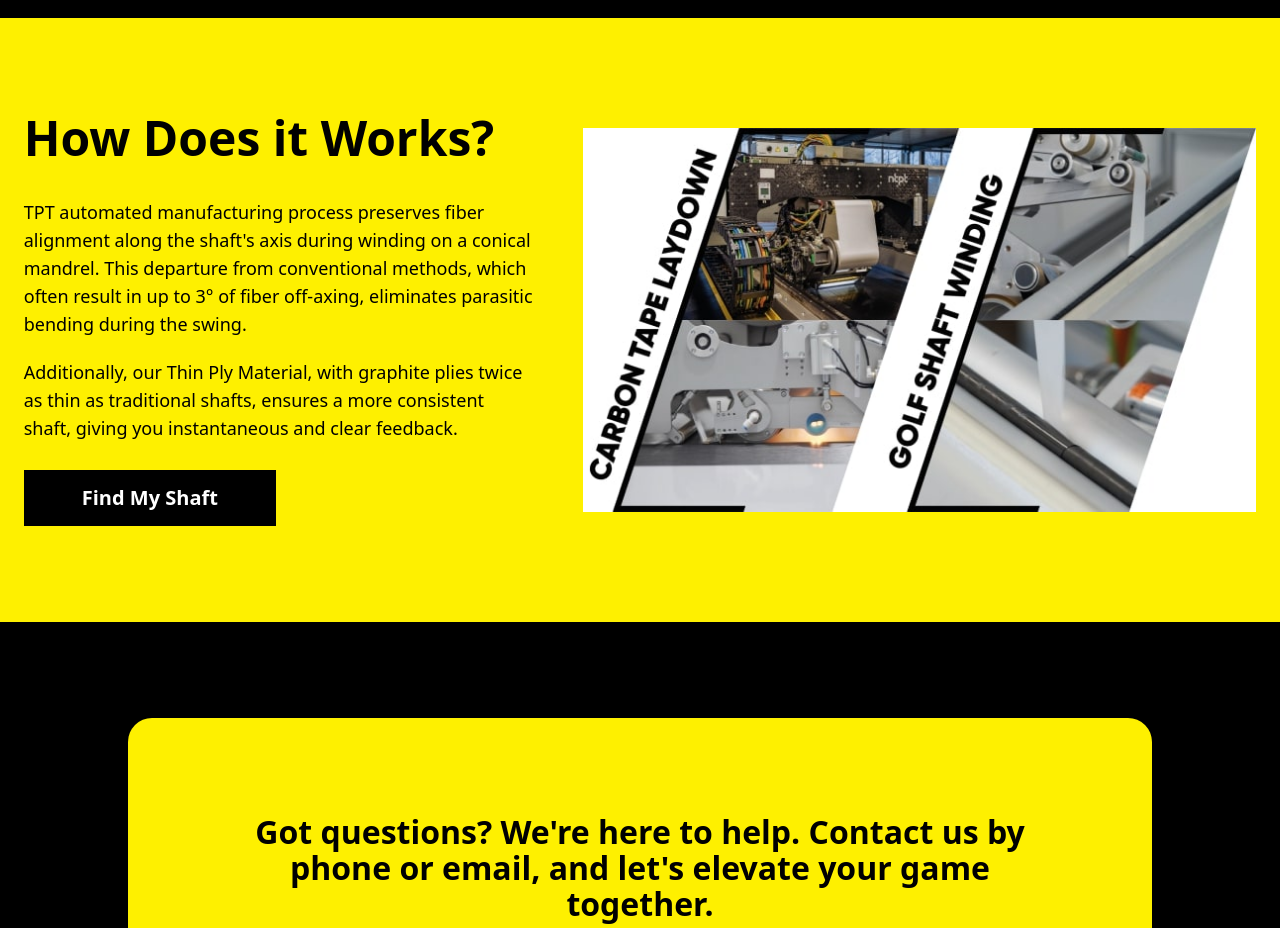
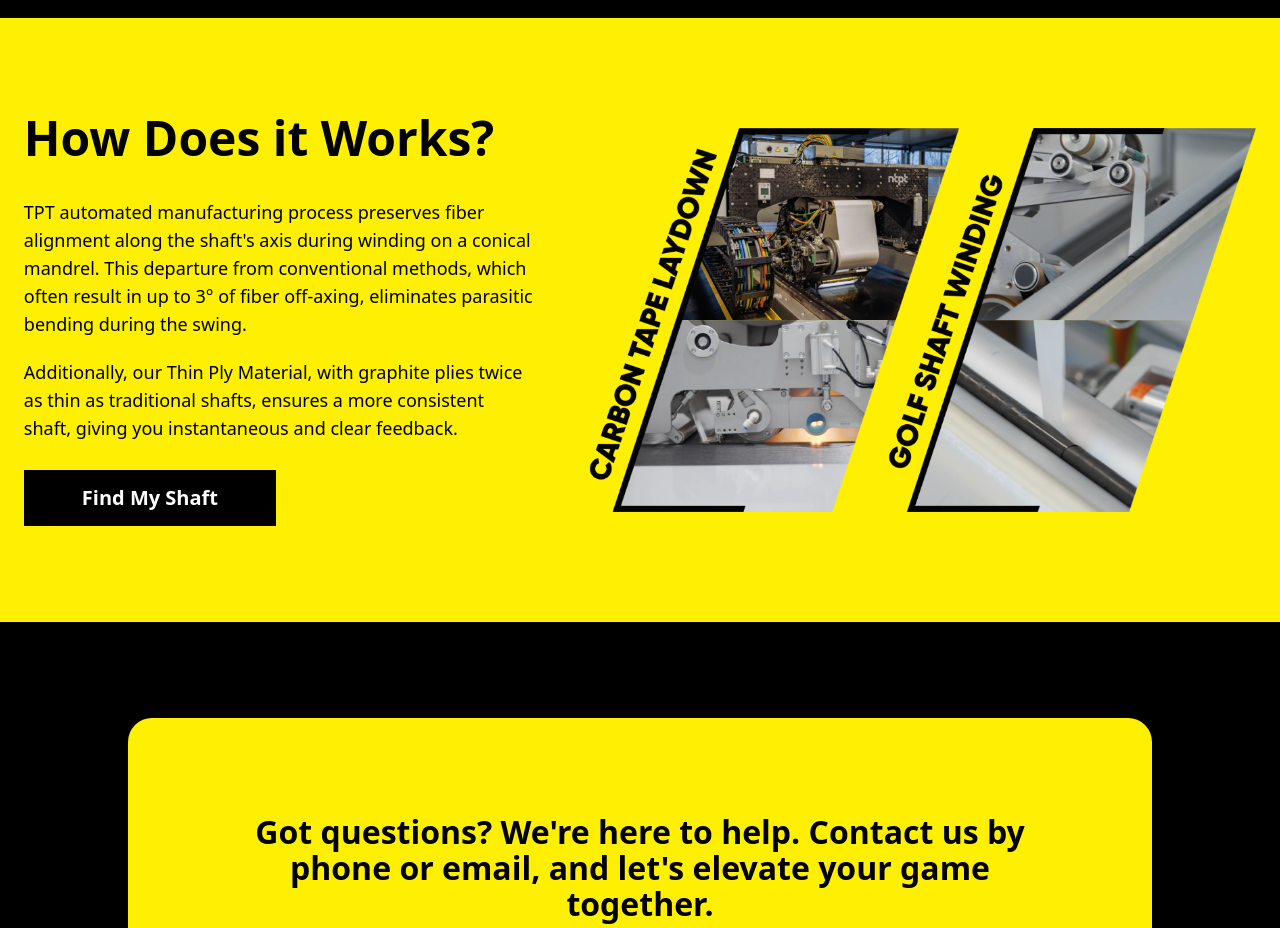
Before and after one commit to imtiaz487/TPTfigma, a website: page index.html in a window 1280 px wide. Shown: the part 3060-3988 px from the top of the page. Drawn offline with nearby package versions, Linux system fonts and the light colour scheme.

Commit message:
golf image

```diff
--- a/index.html
+++ b/index.html
@@ -129,7 +129,7 @@
                 hover:bg-transparent hover:border-black border-2 border-transparent hover:text-black">Find My Shaft</button>
             </div>
             <div>
-                <img class="max-w-auto sm:max-w-xl md:max-w-3xl max-h-96" src="montage-TPT-Golf_V2-2048x1170 1 (1).jpg" alt="youtube short">
+                <img class="max-w-auto sm:max-w-xl md:max-w-3xl max-h-96" src="montage-TPT-Golf_V2-2048x1170 1.png" alt="youtube short">
             </div>
         </div>
     </section>
```
